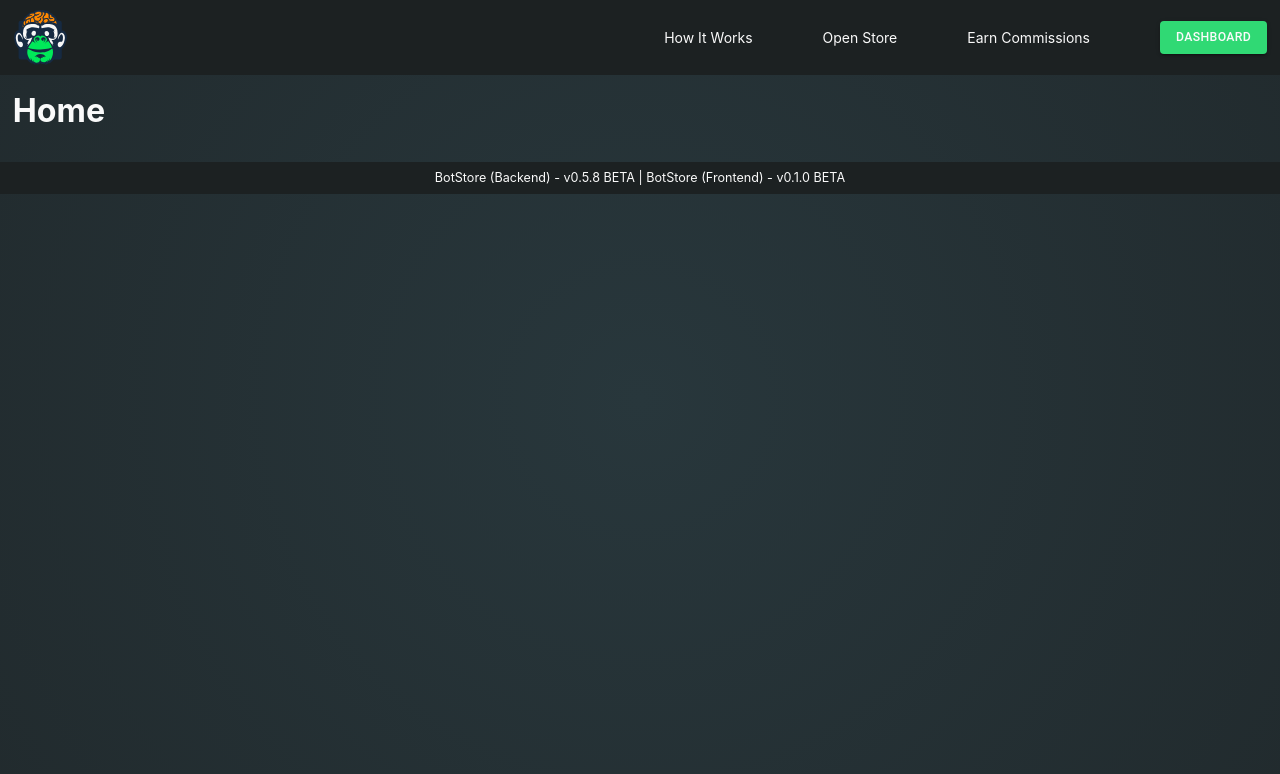
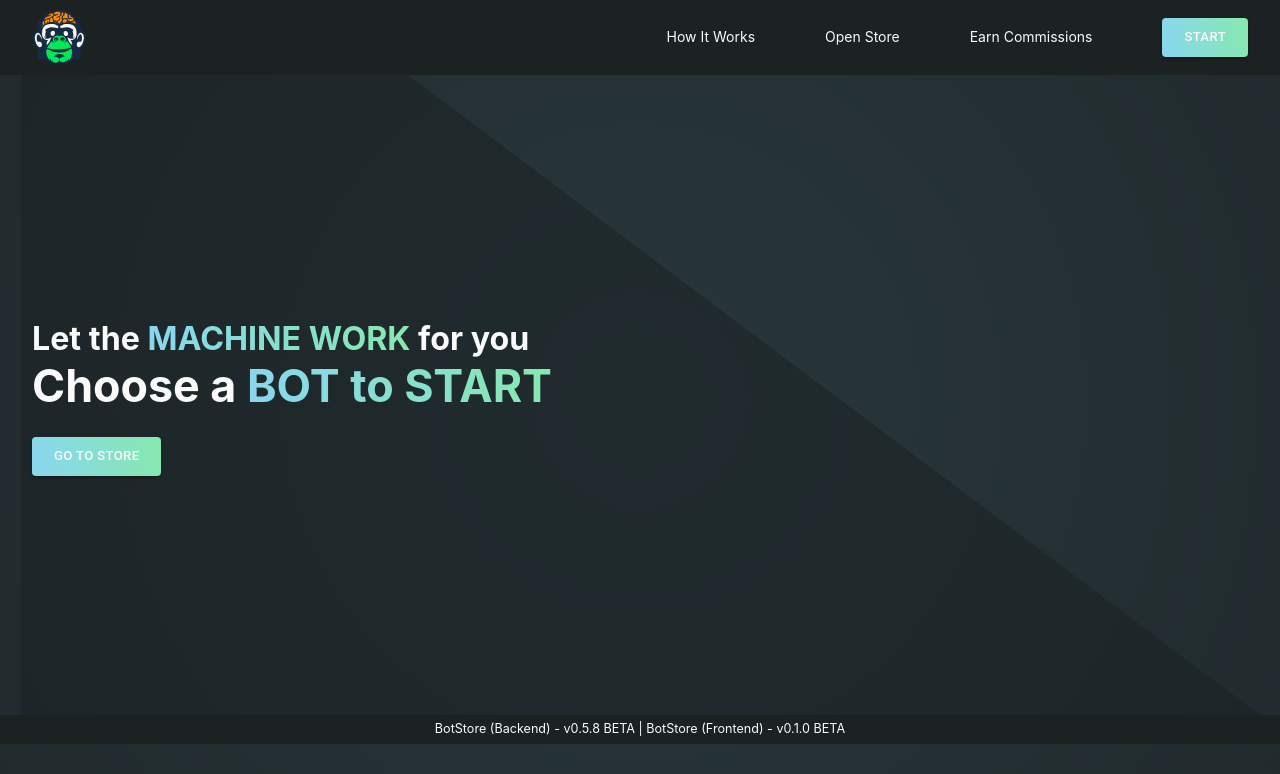
Before and after one commit to FelipeRamosDev/bot-store-fe, a Next.js app: page / in a window 1280 px wide. Shown: the top 774 px of the page. Built offline with nearby package versions, Linux system fonts and the light colour scheme.

Commit message:
[BOTF-9] Top Banner
## [BOTF-9] Description
Created the top banner

```diff
--- a/src/app/page.jsx
+++ b/src/app/page.jsx
@@ -1,9 +1,8 @@
 import BasePage from "@/templates/basePage/BasePage";
+import HomeTopBanner from "@/components/banners/homeTopBanner/HomeTopBanner";
 
 export default function HomePage() {
    return <BasePage>
-      <div className="container">
-         <h1>Home</h1>
-      </div>
+      <HomeTopBanner />
    </BasePage>;
 }
--- /dev/null
+++ b/src/components/banners/homeTopBanner/HomeTopBanner.jsx
@@ -0,0 +1,19 @@
+import './HomeTopBanner.scss';
+import CTAButton from '@/components/common/CTAButton/CTAButton';
+
+export default function HomeTopBanner() {
+   return <section className="top-banner">
+      <div className="content container">
+         <div className="column marketing-cta">
+            <p className="message line1">Let the <span className="grad-txt">MACHINE WORK</span> for you</p>
+            <p className="message line2">Choose a <span className="grad-txt">BOT to START</span></p>
+
+            <CTAButton size="large">Go to Store</CTAButton>
+         </div>
+
+         <div className="column image-spot">
+
+         </div>
+      </div>
+   </section>;
+}
--- /dev/null
+++ b/src/components/banners/homeTopBanner/HomeTopBanner.scss
@@ -0,0 +1,42 @@
+@import "../../../style/scss/variables.scss";
+
+.top-banner {
+   background-image: url(../../../assets/bg_shape_1.svg);
+   background-repeat: no-repeat;
+   background-position: 0;
+   background-size: auto 100%;
+   width: 100%;
+   min-height: 80vh;
+   display: flex;
+   justify-content: space-between;
+   align-items: center;
+
+   @media screen and (max-width: $screen-xl) {
+      background-position: center;
+   }
+
+   .content {
+      display: flex;
+      justify-content: space-between;
+      align-items: center;
+
+      .column {
+         flex: 1;
+      }
+
+      .message {
+         font-size: 3.2rem;
+         font-weight: 700;
+         margin-bottom: 0;
+
+         &.line1 {
+            font-size: 2.3rem;
+            line-height: 1.6em;
+         }
+      }
+   }
+
+   .cta-button {
+      margin-top: 2rem;
+   }
+}
--- /dev/null
+++ b/src/components/common/CTAButton/CTAButton.jsx
@@ -0,0 +1,11 @@
+import './CTAButton.scss';
+import { Button } from "@mui/material";
+
+export default function CTAButton({ children, ...props }) {
+   return <Button
+      className="cta-button"
+      variant="contained"
+      color="tertiary"
+      {...props}
+   >{children}</Button>
+}
--- /dev/null
+++ b/src/components/common/CTAButton/CTAButton.scss
@@ -0,0 +1,6 @@
+@import "../../../style/scss/variables.scss";
+
+.cta-button {
+   background: $grad-primary-tertiary-light;
+   color: $text-tertiary;
+}
--- a/src/components/headers/topHeader/TopNav.jsx
+++ b/src/components/headers/topHeader/TopNav.jsx
@@ -1,7 +1,7 @@
 'use client';
 import { useRouter } from 'next/navigation';
-import { Button } from '@mui/material';
 import Link from 'next/link';
+import CTAButton from '@/components/common/CTAButton/CTAButton';
 
 export default function TopNav() {
    const router = useRouter();
@@ -11,8 +11,8 @@ export default function TopNav() {
       <Link href="/open-store">Open Store</Link>
       <Link href="/earn-commission">Earn Commissions</Link>
 
-      <Button variant="contained" color="tertiary" onClick={() => router.push('/dashboard')}>
-         Dashboard
-      </Button>
+      <CTAButton size="large" onClick={() => router.push('/dashboard')}>
+         START
+      </CTAButton>
    </nav>;
 }
--- a/src/style/scss/layout.scss
+++ b/src/style/scss/layout.scss
@@ -4,7 +4,7 @@
 }
 
 .container {
-   width: 98%;
+   width: 95%;
    max-width: 1440px;
    margin: auto;
 }
--- a/src/style/scss/typography.scss
+++ b/src/style/scss/typography.scss
@@ -1,6 +1,12 @@
-h1, h2, h3, h4, h5, h6 {
+h1,
+h2,
+h3,
+h4,
+h5,
+h6 {
    margin-top: 0.5em;
    margin-bottom: 1em;
+   line-height: 1em;
 }
 
 h1 {
@@ -25,23 +31,28 @@ h5 {
 
 h6 {
    font-size: 1.1rem;
+   line-height: 1em;
 }
 
 p {
    font-size: 1rem;
+   line-height: 1em;
    margin-bottom: 1rem;
 }
 
 span {
    font-size: 1rem;
+   line-height: 1em;
 }
 
 b {
    font-size: 1.1rem;
+   line-height: 1em;
 }
 
 a {
    color: $success;
+   line-height: 1em;
 }
 
 a:visited {
@@ -63,3 +74,12 @@ ul {
 li {
    margin-left: 1rem;
 }
+
+.grad-txt {
+   background: $grad-primary-tertiary-light;
+   -webkit-background-clip: text;
+   -webkit-text-fill-color: transparent;
+   background-clip: text;
+   color: transparent;
+   font-size: 1em;
+}
--- a/src/style/scss/variables.scss
+++ b/src/style/scss/variables.scss
@@ -34,3 +34,10 @@ $text-secondary: #0F282F;
 $text-tertiary: #254331;
 $text-warn: #3A290E;
 $text-disabled: rgba(250,250,250,0.7);
+
+// Breakpoints
+$screen-xs: 375px;
+$screen-s: 425px;
+$screen-m: 768px;
+$screen-l: 1024px;
+$screen-xl: 1440px;
```
Also changed, not shown: src/assets/bg_shape_1.svg (added).
